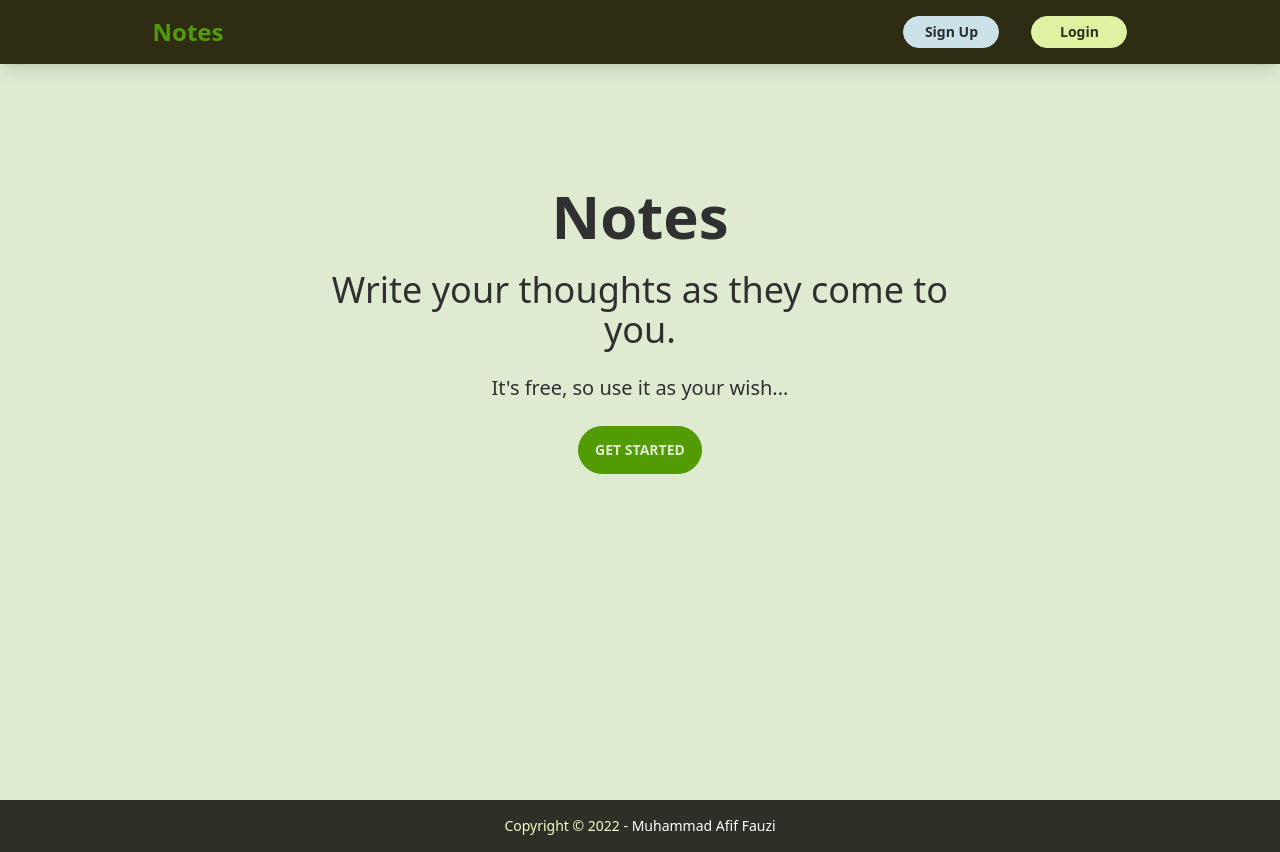
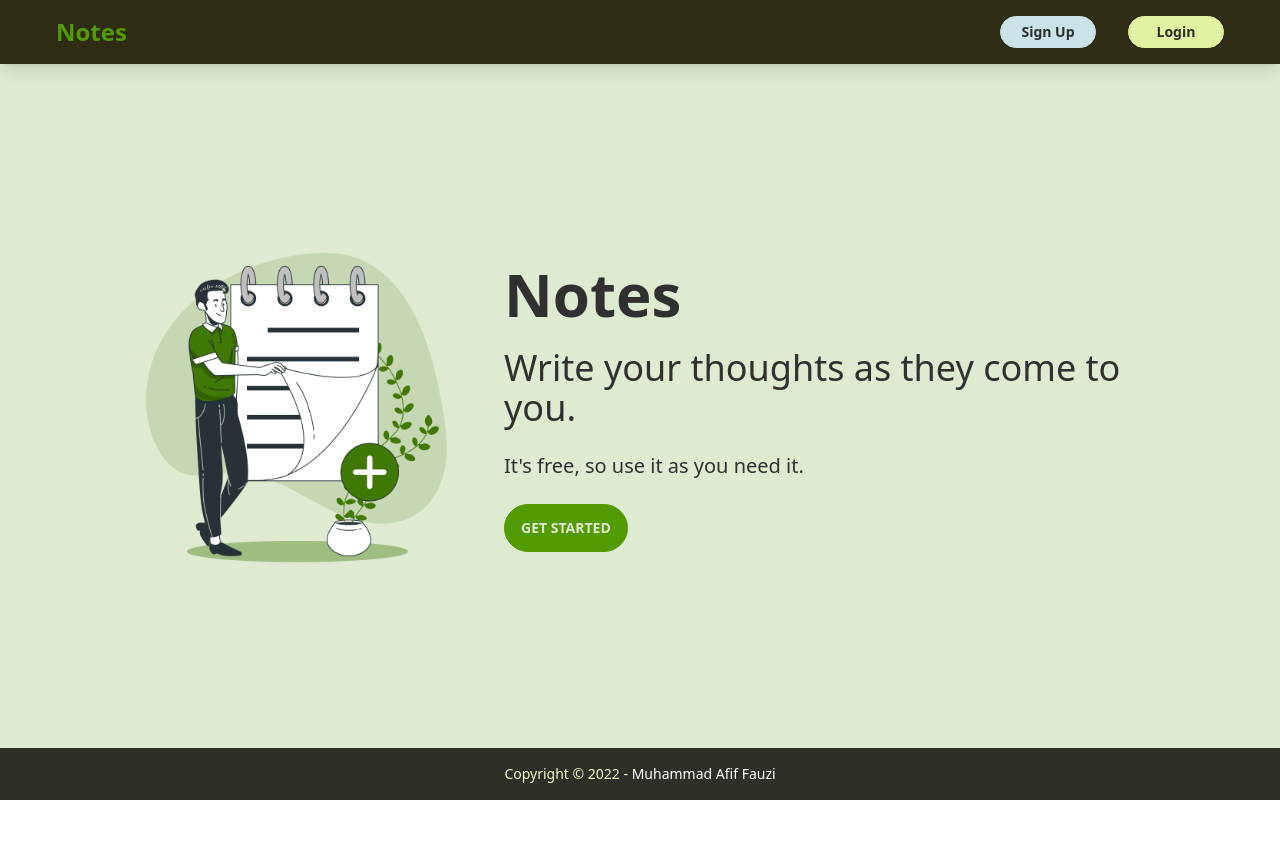
Before and after one commit to m-afiffauzi/mern-notes-app, a React (Create React App) app in the folder frontend/: page / in a window 1280 px wide. After the commit the page ends 800 px from the top, so only its background shows below. Built offline with nearby package versions, Linux system fonts and the light colour scheme.

Commit message:
add guest login and hero image

```diff
--- a/frontend/src/App.js
+++ b/frontend/src/App.js
@@ -15,7 +15,7 @@ function App() {
     <div className="App">
       <BrowserRouter>
         <Navbar />
-        <div className="relative bg-primary-content min-h-screen px-4 pt-20">
+        <div className="relative flex flex-col items-center justify-center bg-primary-content min-h-screen px-4 pt-20 pb-16">
           <Routes>
             <Route path="/" exact element={<Home />} />
             <Route
@@ -32,8 +32,8 @@ function App() {
               element={!user ? <Signup /> : <Navigate to="/dashboard" />}
             />
           </Routes>
+          <Footer />
         </div>
-        <Footer />
       </BrowserRouter>
       <Toaster />
     </div>
--- a/frontend/src/components/AddNote.js
+++ b/frontend/src/components/AddNote.js
@@ -5,6 +5,7 @@ import { useNoteStore } from "../store/noteStore";
 
 const AddNote = () => {
   const [isAddOpen, setIsAddOpen] = useState(false);
+  const [loading, setLoading] = useState(false);
   const [title, setTitle] = useState("");
   const [body, setBody] = useState("");
   const [error, setError] = useState(null);
@@ -20,9 +21,11 @@ const AddNote = () => {
   const handleSubmit = async (e) => {
     e.preventDefault();
     e.stopPropagation();
+    setLoading(true);
 
     if (!user) {
       setError("You must be logged in");
+      setLoading(false);
       return;
     }
 
@@ -40,6 +43,7 @@ const AddNote = () => {
 
     if (!response.ok) {
       setError(json.error);
+      setLoading(false);
       setTimeout(() => {
         setError(null);
       }, 2000);
@@ -48,9 +52,9 @@ const AddNote = () => {
       setTitle("");
       setBody("");
       setError(null);
-      console.log("Note added", json);
       addNote(json);
       toast.success("Note added");
+      setLoading(false);
       setIsAddOpen(!isAddOpen);
     }
   };
@@ -110,9 +114,11 @@ const AddNote = () => {
               )}
               <button
                 onClick={handleSubmit}
-                className="btn w-20 h-10 btn-sm btn-success rounded-full capitalize hover:bg-primary/50 text-lg"
+                className={`${
+                  loading ? "btn-disabled" : ""
+                }btn w-20 h-10 btn-sm btn-success rounded-full capitalize hover:bg-primary/50 text-lg`}
               >
-                Save
+                {loading ? "..." : "Save"}
               </button>
               <button
                 onClick={handleAddModal}
--- a/frontend/src/components/DeleteNote.js
+++ b/frontend/src/components/DeleteNote.js
@@ -5,6 +5,7 @@ import { useNoteStore } from "../store/noteStore";
 
 const DeleteNote = ({ note }) => {
   const [isDeleteOpen, setIsDeleteOpen] = useState(false);
+  const [loading, setLoading] = useState(false);
   const deleteNote = useNoteStore((state) => state.deleteNote);
   const { user } = useAuthContext();
 
@@ -17,8 +18,11 @@ const DeleteNote = ({ note }) => {
   const handleDelete = async (e) => {
     e.preventDefault();
     e.stopPropagation();
+    setLoading(true);
+
     if (!user) {
       toast.error("You must be logged in");
+      setLoading(false);
       return;
     }
     const response = await fetch("/api/notes/" + note._id, {
@@ -31,10 +35,12 @@ const DeleteNote = ({ note }) => {
 
     if (!response.ok) {
       toast.error(json.error);
+      setLoading(false);
     }
     if (response.ok) {
       deleteNote(json);
       toast.success("Note deleted");
+      setLoading(false);
       setIsDeleteOpen(!isDeleteOpen);
     }
   };
@@ -61,13 +67,15 @@ const DeleteNote = ({ note }) => {
           <div className="modal-action flex w-full justify-center gap-x-4">
             <button
               onClick={handleDelete}
-              className="btn btn-error btn-sm h-10 rounded-full capitalize hover:bg-red-400"
+              className={`${
+                loading ? "btn-disabled" : ""
+              }btn btn-error btn-sm w-20 h-10 rounded-full capitalize hover:bg-red-400`}
             >
-              Delete
+              {loading ? "..." : "Delete"}
             </button>
             <button
               onClick={handleDeleteModal}
-              className="btn btn-secondary btn-sm h-10 rounded-full capitalize"
+              className="btn btn-secondary btn-sm w-20 h-10 rounded-full capitalize"
             >
               Cancel
             </button>
--- a/frontend/src/components/EditNote.js
+++ b/frontend/src/components/EditNote.js
@@ -9,6 +9,7 @@ const EditNote = ({ note, content }) => {
   const mutate = useNoteStore((state) => state.mutate);
   const setMutate = useNoteStore((state) => state.setMutate);
   const { user } = useAuthContext();
+  const [loading, setLoading] = useState(false);
   const [title, setTitle] = useState(note.title);
   const [body, setBody] = useState(note.body);
   const [error, setError] = useState(null);
@@ -31,9 +32,11 @@ const EditNote = ({ note, content }) => {
   const handleSubmit = async (e) => {
     e.preventDefault();
     e.stopPropagation();
+    setLoading(true);
 
     if (!user) {
       setError("You must be logged in");
+      setLoading(false);
       return;
     }
 
@@ -51,6 +54,7 @@ const EditNote = ({ note, content }) => {
 
     if (!response.ok) {
       setError(json.error);
+      setLoading(false);
       setTimeout(() => {
         setError(null);
       }, 2000);
@@ -59,6 +63,7 @@ const EditNote = ({ note, content }) => {
       updateNote(json);
       setMutate(!mutate);
       toast.success("Note updated");
+      setLoading(false);
       setIsOpen(!isOpen);
     }
   };
@@ -129,9 +134,11 @@ const EditNote = ({ note, content }) => {
               )}
               <button
                 onClick={handleSubmit}
-                className="btn w-20 h-10 btn-sm btn-success rounded-full capitalize hover:bg-primary/50 text-lg"
+                className={`${
+                  loading ? "btn-disabled" : ""
+                }btn w-20 h-10 btn-sm btn-success rounded-full capitalize hover:bg-primary/50 text-lg`}
               >
-                Update
+                {loading ? "..." : "Update"}
               </button>
               <DeleteNote note={note} />
             </div>
--- a/frontend/src/components/Footer.js
+++ b/frontend/src/components/Footer.js
@@ -3,8 +3,8 @@ import React from "react";
 const Footer = () => {
   const year = new Date().getFullYear();
   return (
-    <footer className="footer footer-center p-4 bg-accent-content text-accent">
-      <aside>
+    <footer className="footer footer-center p-4 bg-accent-content text-accent absolute bottom-0 left-0">
+      <div>
         <p>
           Copyright © {year} -{" "}
           <a
@@ -16,7 +16,7 @@ const Footer = () => {
             Muhammad Afif Fauzi
           </a>
         </p>
-      </aside>
+      </div>
     </footer>
   );
 };
--- a/frontend/src/components/Navbar.js
+++ b/frontend/src/components/Navbar.js
@@ -9,17 +9,16 @@ const Navbar = () => {
     logout();
   };
   return (
-    <div className="fixed shadow-lg z-20 flex items-center justify-center gap-4 xs:gap-8 sm:gap-40 md:gap-[280px] lg:gap-[480px] xl:gap-[680px] 2xl:gap-[1012px] navbar bg-secondary-content text-primary">
-      <div className="flex">
+    <div className="fixed shadow-lg z-20 flex items-center justify-center w-full navbar bg-secondary-content text-primary">
+      <div className="w-full px-2 sm:px-12 max-w-[1440px] flex items-center justify-between">
         <Link to="/">
           <h1 className="text-xl xs:text-2xl font-bold hover:text-accent transition duration-300">
             Notes
           </h1>
         </Link>
-      </div>
         <div className="flex-none font-semibold">
           {user && (
-          <div className="flex gap-2 md:gap-8 items-center justify-center">
+            <div className="flex gap-2 sm:gap-8 items-center justify-center">
               <span className="text-accent text-xs xs:text-base">
                 {user.email}
               </span>
@@ -32,7 +31,7 @@ const Navbar = () => {
             </div>
           )}
           {!user && (
-          <div className="flex gap-2 md:gap-8">
+            <div className="flex gap-2 sm:gap-8">
               <Link to="/signup">
                 <button className="btn w-24 btn-info hover:bg-info/80 rounded-full btn-sm capitalize transition duration-300">
                   Sign Up
@@ -47,6 +46,7 @@ const Navbar = () => {
           )}
         </div>
       </div>
+    </div>
   );
 };
 
--- a/frontend/src/pages/Dashboard.js
+++ b/frontend/src/pages/Dashboard.js
@@ -38,9 +38,10 @@ const Dashboard = () => {
   );
 
   return (
-    <section className="flex flex-col justify-center items-center mt-12">
+    <section className="flex flex-col justify-center items-center mt-14">
       {/* Top Dashboard Wrapper */}
-      <div className="w-full h-14 fixed bg-primary-content top-16 z-10 shadow-md flex items-center justify-center gap-1 xs:gap-8 sm:gap-24 md:gap-44 lg:gap-[380px] xl:gap-[580px] 2xl:gap-[910px]">
+      <div className="w-full h-14 fixed bg-primary-content top-16 z-10 shadow-md flex items-center justify-center">
+        <div className="w-full px-6 sm:px-16 2xl:px-12 max-w-[1440px] flex items-center justify-between gap-2">
           {/* Search Form */}
           <div className="form-control w-[160px] xs:w-[200px] sm:w-[260px] md:w-full md:max-w-xs relative">
             <input
@@ -56,7 +57,7 @@ const Dashboard = () => {
                 id="delete-search"
                 aria-label="delete-search"
                 onClick={() => setQuery("")}
-              className="absolute right-3 top-[3px] h-8 flex justify-center items-center transition-all duration-300 rounded-2xl text-xl text-neutral-content hover:text-red-500 cursor-pointer"
+                className="absolute bg-white right-3 top-[3px] h-8 flex justify-center items-center transition-all duration-300 rounded-2xl text-xl text-neutral-content hover:text-red-500 cursor-pointer"
               >
                 &#10005;
               </button>
@@ -69,11 +70,13 @@ const Dashboard = () => {
           {/* Add Note Modal */}
           <AddNote />
         </div>
+      </div>
 
       {/* Notes Container */}
+      <div className="h-full min-h-screen">
         {/* Loading */}
         {!notes ? (
-        <div className="grid md:grid-cols-2 xl:grid-cols-3 2xl:grid-cols-4 gap-4 my-3 sm:my-5 px-4 sm:px-16 lg:px-24">
+          <div className="grid md:grid-cols-2 xl:grid-cols-3 2xl:grid-cols-4 gap-4 my-3 sm:my-5">
             <NoteSkeleton />
             <NoteSkeleton />
             <NoteSkeleton />
@@ -91,15 +94,15 @@ const Dashboard = () => {
 
         {/* No Matching Notes */}
         {filterNotes?.length === 0 ? (
-        <div className="w-full mt-12 px-4 sm:px-16 lg:px-24">
-          <div className="py-2 mt-4 bg-base-100 shadow-md rounded-full">
+          <div className="w-full px-4 sm:px-16 lg:px-24">
+            <div className="py-2 mt-60">
               <p className="text-center text-lg font-bold">No Notes Found</p>
             </div>
           </div>
         ) : null}
 
         {/* Notes */}
-      <div className="grid md:grid-cols-2 xl:grid-cols-3 2xl:grid-cols-4 gap-4 my-3 sm:my-5 px-4 sm:px-16 lg:px-24">
+        <div className="grid md:grid-cols-2 xl:grid-cols-3 2xl:grid-cols-4 gap-4">
           {filterNotes?.length !== 0
             ? filterNotes?.map((note) => (
                 <div key={note._id}>
@@ -108,6 +111,7 @@ const Dashboard = () => {
               ))
             : null}
         </div>
+      </div>
     </section>
   );
 };
--- a/frontend/src/pages/Home.js
+++ b/frontend/src/pages/Home.js
@@ -1,19 +1,25 @@
 import React from "react";
 import { Link } from "react-router-dom";
 import { useAuthContext } from "../hooks/useAuthContext";
+import Note from "../image/note.png";
 
 const Home = () => {
   const { user } = useAuthContext();
 
   return (
     <div className="hero min-h-[500px] flex items-center justify-center">
-      <div className="hero-content text-center">
-        <div className="max-w-md lg:max-w-2xl">
-          <h1 className="text-6xl font-bold">Notes</h1>
-          <p className="py-6 text-4xl">
+      <div className="hero-content flex flex-col lg:flex-row items-center justify-center">
+        <div>
+          <img loading="lazy" src={Note} alt="Note" className="w-40 lg:w-96" />
+        </div>
+        <div className="max-w-md lg:max-w-2xl text-center lg:text-start">
+          <h1 className="text-3xl lg:text-6xl font-bold">Notes</h1>
+          <p className="py-3 lg:py-6 text-xl lg:text-4xl">
             Write your thoughts as they come to you.
           </p>
-          <p className="pb-6 text-xl">It's free, so use it as your wish...</p>
+          <p className="pb-3 lg:pb-6 lg:text-xl">
+            It's free, so use it as you need it.
+          </p>
           <Link to="/dashboard">
             <button className="btn btn-primary rounded-full">
               {user ? "Dashboard" : "Get Started"}
--- a/frontend/src/pages/Login.js
+++ b/frontend/src/pages/Login.js
@@ -13,8 +13,17 @@ const Login = () => {
     await login(email, password);
   };
 
+  const guestEmail = process.env.REACT_APP_GUEST_EMAIL;
+  const guestPassword = process.env.REACT_APP_GUEST_PASSWORD;
+
+  const handleGuestLogin = async (e) => {
+    e.preventDefault();
+
+    await login(guestEmail, guestPassword);
+  };
+
   return (
-    <div className="w-full min-h-[500px] md:min-h-[600px] flex justify-center items-center">
+    <div className="w-full min-h-[500px] flex justify-center items-center">
       <div className="card w-96 bg-base-100 text-primary-content shadow-xl">
         <form
           className="card-body items-center text-center text-success-content"
@@ -30,7 +39,7 @@ const Login = () => {
               name="email"
               onChange={(e) => setEmail(e.target.value)}
               value={email}
-              placeholder="admin@example.com"
+              placeholder="test@gmail.com"
               className="input input-bordered bg-accent w-full max-w-xs rounded-full"
             />
           </div>
@@ -53,6 +62,7 @@ const Login = () => {
                 {error}
               </div>
             )}
+            <div className="flex flex-col items-center justify-center gap-2 w-full">
               <button
                 className={`${
                   loading ? "btn-disabled" : ""
@@ -60,6 +70,15 @@ const Login = () => {
               >
                 Login
               </button>
+              <button
+                onClick={handleGuestLogin}
+                className={`${
+                  loading ? "btn-disabled" : ""
+                } btn btn-md w-40 btn-accent rounded-full`}
+              >
+                Guest Login
+              </button>
+            </div>
             <p className="mt-2">
               Not have account?{" "}
               <Link to="/signup" className="text-cyan-500 hover:underline">
--- a/frontend/src/pages/Signup.js
+++ b/frontend/src/pages/Signup.js
@@ -14,7 +14,7 @@ const Signup = () => {
   };
 
   return (
-    <div className="w-full min-h-[500px] md:min-h-[600px] flex justify-center items-center">
+    <div className="w-full min-h-[500px] flex justify-center items-center">
       <div className="card w-96 bg-base-100 text-primary-content shadow-xl">
         <form
           className="card-body items-center text-center text-info-content"
@@ -30,7 +30,7 @@ const Signup = () => {
               name="email"
               onChange={(e) => setEmail(e.target.value)}
               value={email}
-              placeholder="admin@example.com"
+              placeholder="user@gmail.com"
               className="input input-bordered bg-accent w-full max-w-xs rounded-full"
             />
           </div>
```
Also changed, not shown: frontend/src/image/note.png (added), 13 other files (tests, documents, lock files or other folders). Lines whose indentation alone changed are shown as unchanged.
